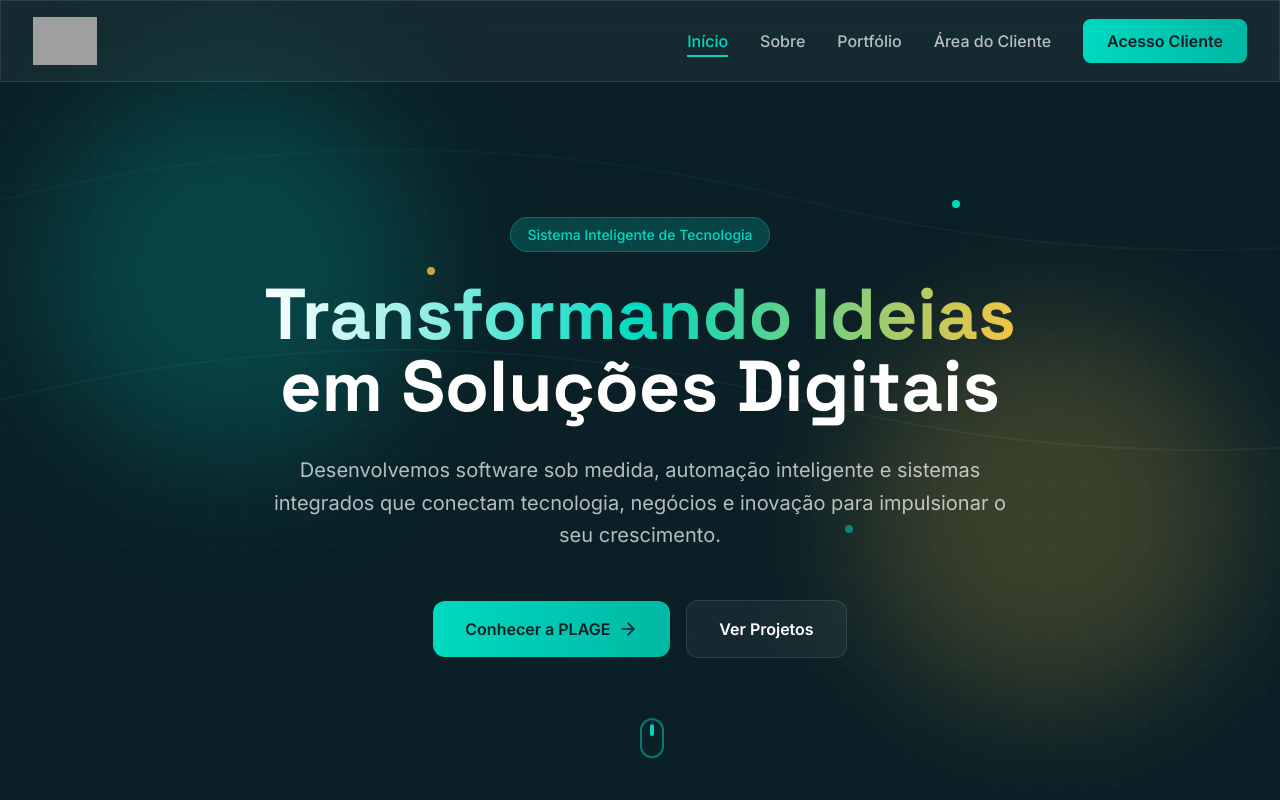
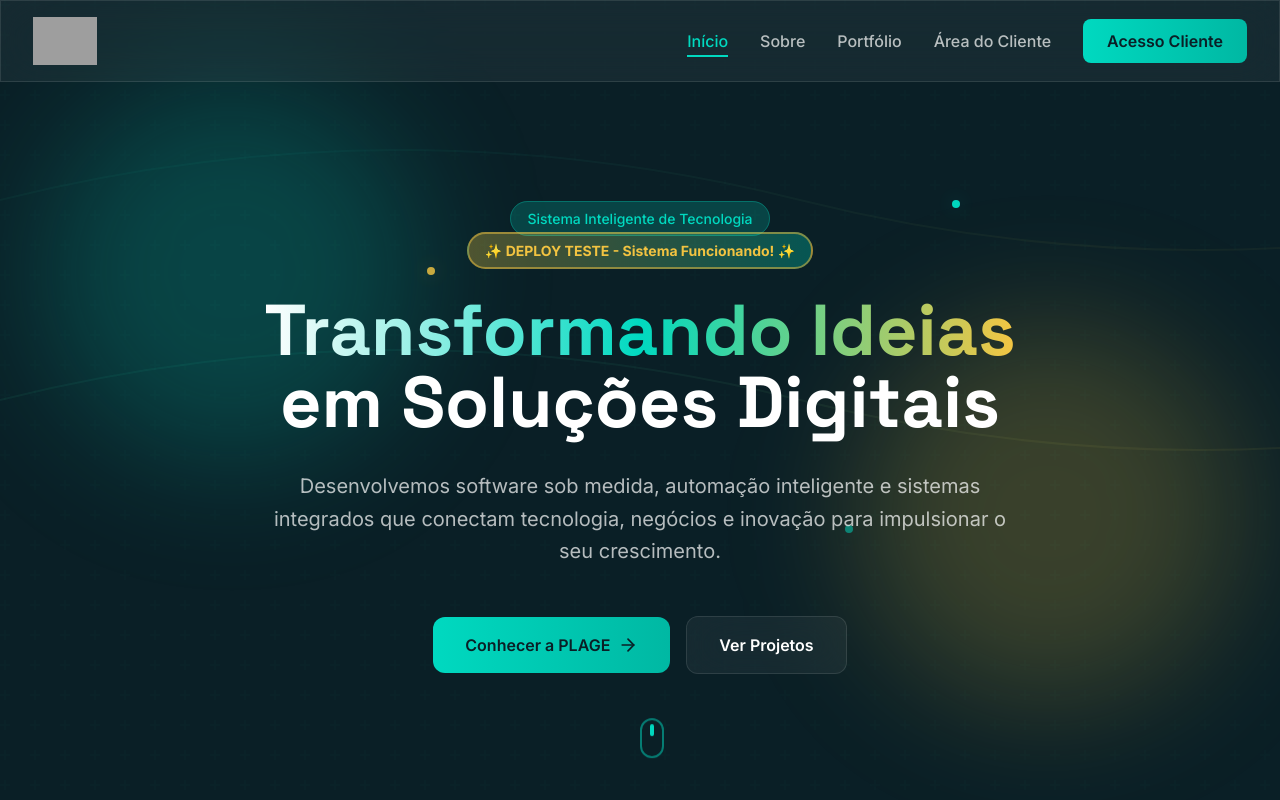
Before and after one commit to JosielBarrosfoco/plage_system, a React (Vite) app: page / in a window 1280 px wide. Shown: the top 800 px of the page. Built offline with nearby package versions, Linux system fonts and the light colour scheme; grey boxes are pictures that could not be loaded.

Commit message:
Teste de deploy - adiciona badge de teste visÃ­vel na home

```diff
--- a/src/react-app/pages/Home.tsx
+++ b/src/react-app/pages/Home.tsx
@@ -64,10 +64,15 @@ export default function Home() {
 
         <div className="relative z-10 max-w-7xl mx-auto px-4 sm:px-6 lg:px-8 py-20">
           <div className="text-center space-y-8">
-            <div className="inline-block">
+            <div className="inline-block space-y-2">
               <span className="px-4 py-2 bg-plage-teal/20 border border-plage-teal/30 rounded-full text-plage-teal text-sm font-medium backdrop-blur-sm">
                 Sistema Inteligente de Tecnologia
               </span>
+              <div className="block">
+                <span className="px-4 py-2 bg-gradient-to-r from-plage-gold/30 to-plage-teal/30 border-2 border-plage-gold/50 rounded-full text-plage-gold text-sm font-bold backdrop-blur-sm animate-pulse">
+                  ✨ DEPLOY TESTE - Sistema Funcionando! ✨
+                </span>
+              </div>
             </div>
 
             <h1 className="text-5xl md:text-7xl font-display font-bold leading-tight">
```
Also changed, not shown: 3 other files (tests, documents, lock files or other folders).
